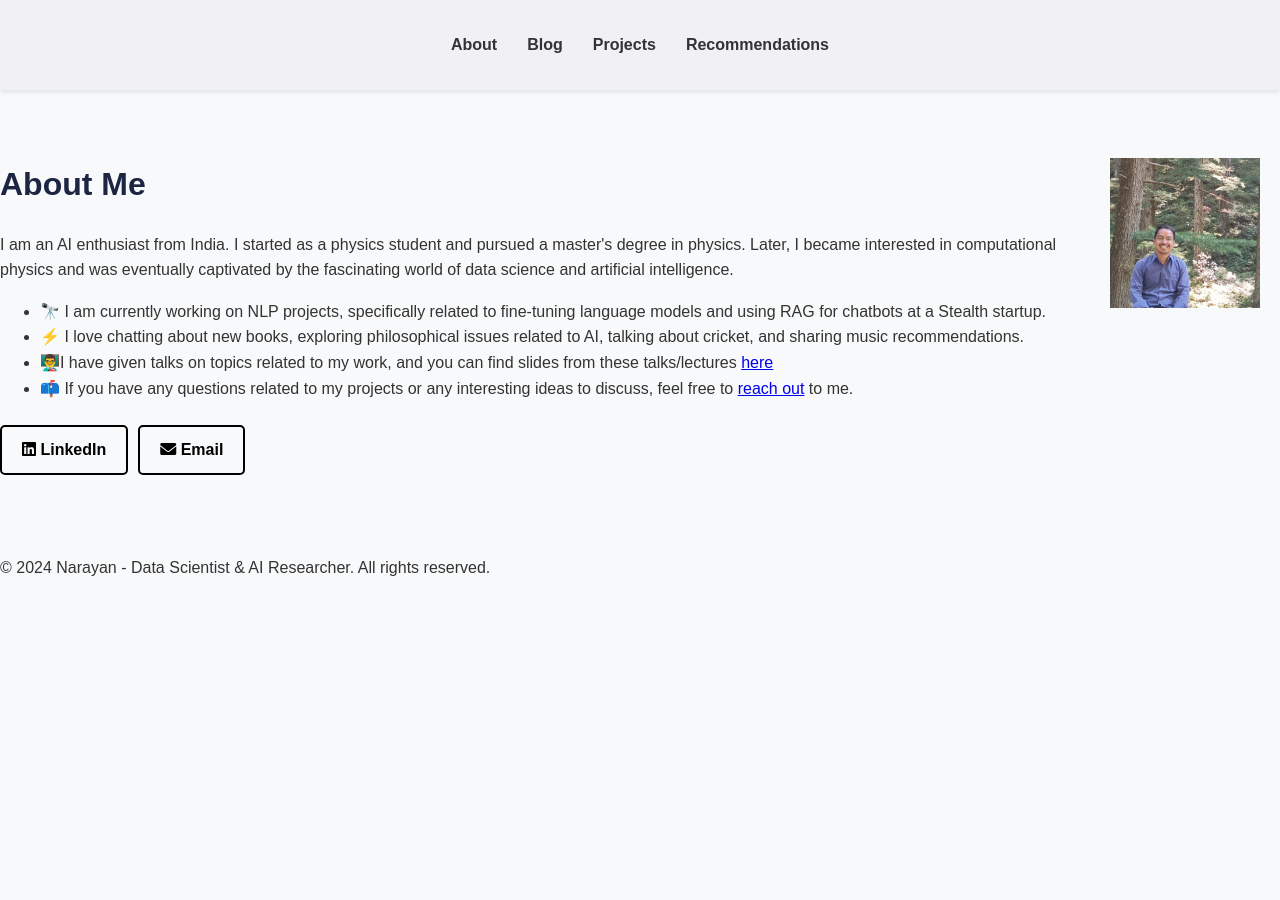
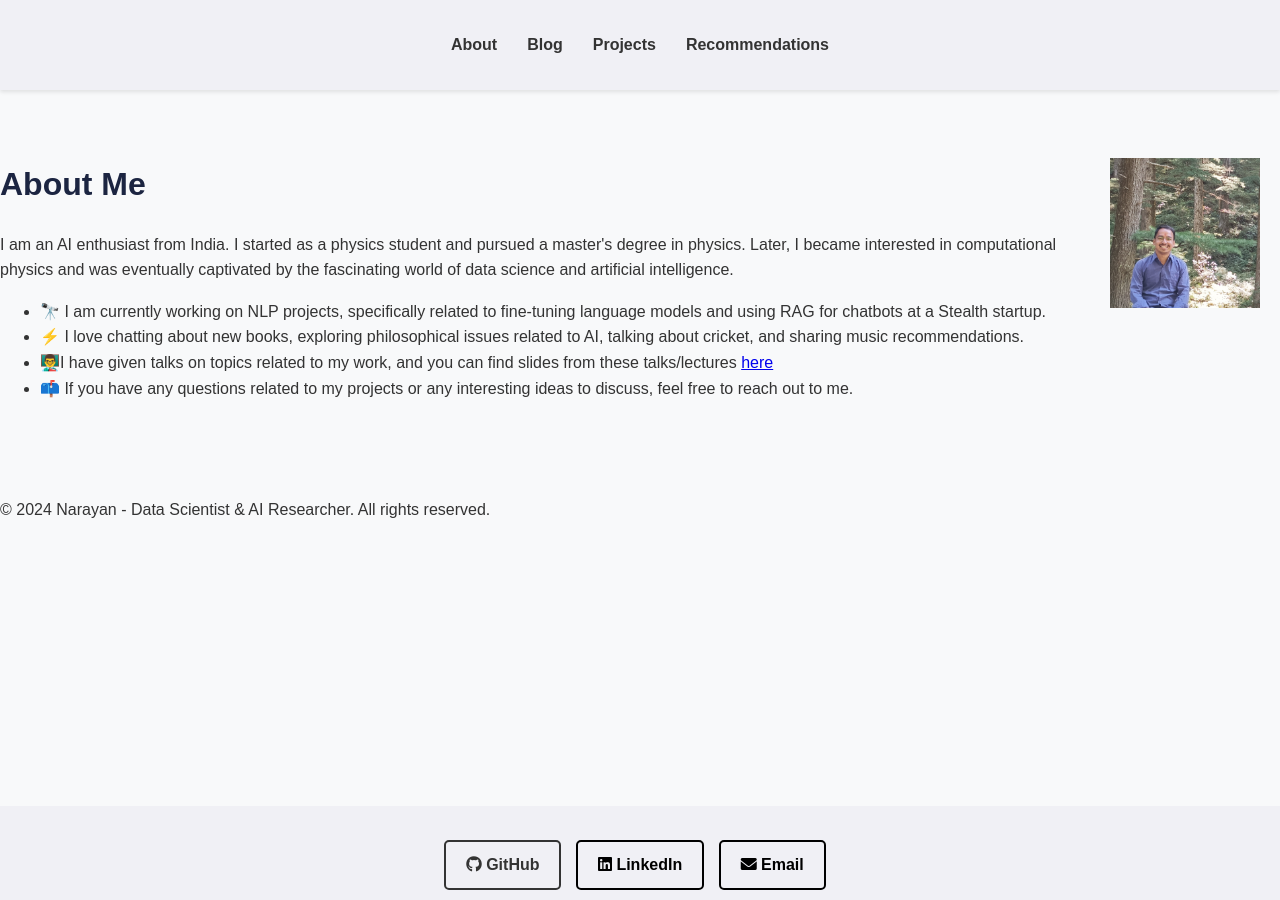
Before and after one commit to adhikarinarayan/adhikarinarayan.github.io, a Jekyll site: the page built from index.md, in a window 1280 px wide. Built offline with Jekyll 4.4.1, drawn with Linux system fonts in a browser that asks for light colours.

Commit message:
Update index.md

```diff
--- a/index.md
+++ b/index.md
@@ -17,16 +17,19 @@ title: About Me
 <li>🔭 I am currently working on NLP projects, specifically related to fine-tuning language models and using RAG for chatbots at a Stealth startup.</li>
 <li>⚡  I love chatting about new books, exploring philosophical issues related to AI, talking about cricket, and sharing music recommendations.</li>
 <li>👨‍🏫I have given talks on topics related to my work, and you can find slides from these talks/lectures <a href="https://github.com/adhikarinarayan/talks">here</a></li>
-<li>📫 If you have any questions related to my projects or any interesting ideas to discuss, feel free to <a href="mailto:n.adhikari2010@gmail.com">reach out</a> to me.</li>
+<li>📫 If you have any questions related to my projects or any interesting ideas to discuss, feel free to reach out to me.</li>
 </ul>
 
-        <div class="social-buttons">
-            <a href="https://www.linkedin.com/in/your-linkedin-profile" class="button linkedin-button">
-                <i class="fab fa-linkedin"></i> LinkedIn
-            </a>
-            <a href="mailto:your.email@example.com" class="button email-button">
-                <i class="fas fa-envelope"></i> Email
-            </a>
-        </div>
+  <div class="bottom-social">
+    <div class="social-buttons">
+        <a href="https://github.com/your-github-username" class="button github-button">
+            <i class="fab fa-github"></i> GitHub
+        </a>
+        <a href="https://www.linkedin.com/in/your-linkedin-profile" class="button">
+            <i class="fab fa-linkedin"></i> LinkedIn
+        </a>
+        <a href="mailto:your.email@example.com" class="button">
+            <i class="fas fa-envelope"></i> Email
+        </a>
     </div>
 </div>
```
